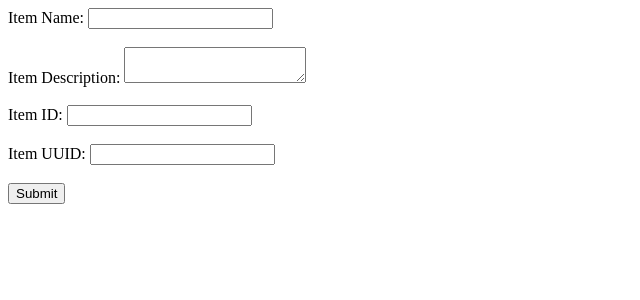
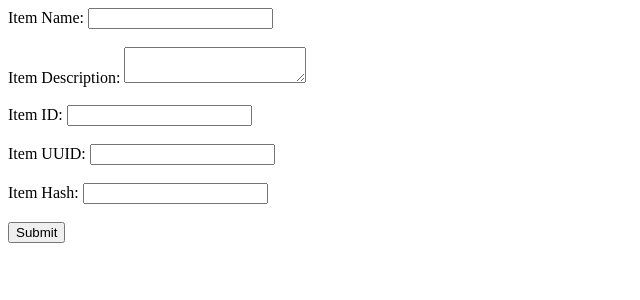
Before and after one commit to A-J-10/Git-Workflow, a Flask app: page / in a window 1280 px wide. Shown: the top 300 px of the page, without its empty margins (0-640 px from the left). Run offline with Flask 3, Linux system fonts and the light colour scheme.

Commit message:
Added Item Hash Field

```diff
--- a/templates/todo.html
+++ b/templates/todo.html
@@ -12,6 +12,9 @@
     <label>Item UUID:</label>
     <input type="text" name="itemUUID"><br><br>
 
+    <label>Item Hash:</label>
+    <input type="text" name="itemHash"><br><br>
+
     <button type="submit">Submit</button>
 
 </form>
```
